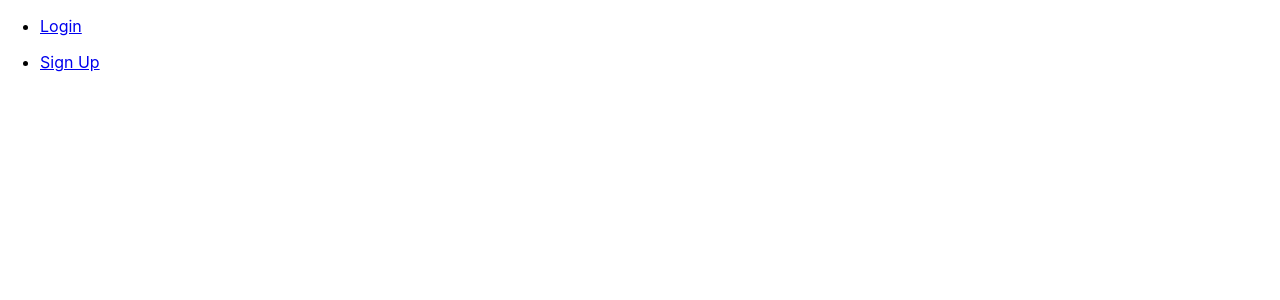
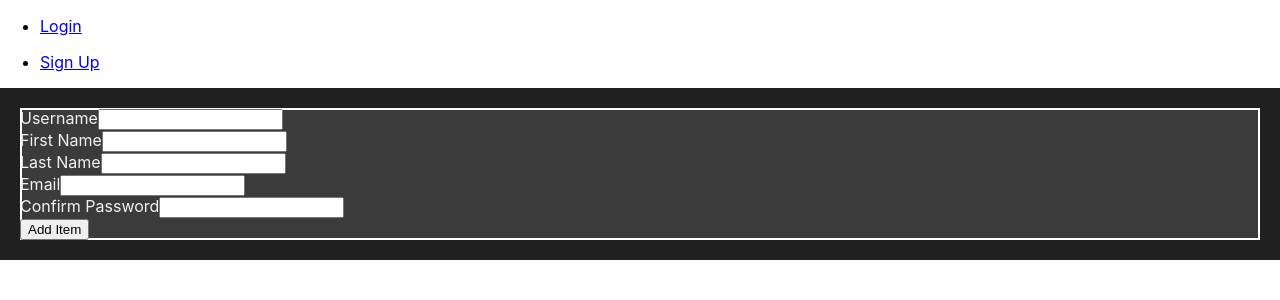
Before and after one commit to DLMedeiro/Job-Finder, a React (Create React App) app: page /profile in a window 1280 px wide. Shown: the top 300 px of the page. Built offline with nearby package versions, Linux system fonts and the light colour scheme; no server answers.

Commit message:
bring current user into routes and profile

```diff
--- a/src/App.js
+++ b/src/App.js
@@ -10,6 +10,7 @@ function App() {
   const [currentUser, setCurrentUser] = useState({});
   async function loginData(username) {
     let user = await JoblyApi.loggedInUser(username);
+    // setCurrentUser(user);
     localStorage.setItem("item", JSON.stringify(user));
     setCurrentUser(JSON.parse(localStorage.getItem("item")));
   }
@@ -20,12 +21,13 @@ function App() {
       loginData(username);
     }
   }
+  console.log(currentUser);
   // Use context for logged in and pass down
   return (
     <div>
       <BrowserRouter>
         <NavBar currentUser={currentUser.firstName} />
-        <Routes login={login} currentUser={currentUser.firstName} />
+        <Routes login={login} currentUser={currentUser} />
       </BrowserRouter>
     </div>
   );
--- a/src/Components/LoginForm.js
+++ b/src/Components/LoginForm.js
@@ -1,4 +1,5 @@
 import React, { useState } from "react";
+import { Redirect } from "react-router-dom";
 
 import {
   Card,
@@ -25,17 +26,21 @@ function LoginForm({ login, currentUser }) {
     }));
   };
 
+  console.log(currentUser);
+
   const onSubmit = (e) => {
     e.preventDefault();
     login(userLogin, userLogin.username);
     setUserLogin(INITIAL_STATE);
   };
 
-  if (currentUser) {
-    return;
-  }
-
   return (
+    <>
+      {currentUser.username ? (
+        <>
+          <Redirect to="/companies" />
+        </>
+      ) : (
         <>
           <section className="col-md-8">
             <Card>
@@ -69,6 +74,8 @@ function LoginForm({ login, currentUser }) {
             </Card>
           </section>
         </>
+      )}
+    </>
   );
 }
 
--- a/src/Components/Profile.js
+++ b/src/Components/Profile.js
@@ -9,7 +9,22 @@ import {
   Form,
 } from "reactstrap";
 
-function Profile() {
+function Profile({ currentUser }) {
+  const [formData, setFormData] = useState(currentUser);
+
+  const handleChange = (e) => {
+    const { name, value } = e.target;
+    setFormData((formData) => ({
+      ...formData,
+      [name]: value,
+    }));
+  };
+
+  const onSubmit = (e) => {
+    e.preventDefault();
+    console.log(formData);
+    // login(userLogin, userLogin.username);
+  };
   return (
     <section className="col-md-8">
       <Card>
@@ -22,6 +37,8 @@ function Profile() {
                 required="required"
                 type="text"
                 name="username"
+                value={currentUser.username}
+                onChange={handleChange}
               />
             </FormGroup>
             <FormGroup>
@@ -31,6 +48,8 @@ function Profile() {
                 required="required"
                 type="text"
                 name="firstName"
+                value={currentUser.firstName}
+                onChange={handleChange}
               />
             </FormGroup>
             <FormGroup>
@@ -40,11 +59,20 @@ function Profile() {
                 required="required"
                 type="text"
                 name="lastName"
+                value={currentUser.lastName}
+                onChange={handleChange}
               />
             </FormGroup>
             <FormGroup>
               <Label htmlFor="email">Email</Label>
-              <Input id="email" required="required" type="text" name="email" />
+              <Input
+                id="email"
+                required="required"
+                type="text"
+                name="email"
+                value={currentUser.email}
+                onChange={handleChange}
+              />
             </FormGroup>
             <FormGroup>
               <Label htmlFor="confirm">Confirm Password</Label>
@@ -53,9 +81,11 @@ function Profile() {
                 required="required"
                 type="text"
                 name="confirm"
+                // value={userLogin.username}
+                // onChange={handleChange}
               />
             </FormGroup>
-            <Button>Add Item</Button>
+            <Button onClick={onSubmit}>Add Item</Button>
           </Form>
         </CardBody>
       </Card>
--- a/src/Components/Routes.js
+++ b/src/Components/Routes.js
@@ -14,12 +14,7 @@ function Routes({ login, currentUser }) {
     <>
       <Switch>
         <Route exact path="/">
-          <Home currentUser={currentUser} />
-        </Route>
-        {currentUser ? (
-          <>
-            <Route exact path="/login">
-              <Redirect to="/companies" />
+          <Home currentUser={currentUser.firstName} />
         </Route>
         <Route exact path="/companies">
           <Companies />
@@ -31,19 +26,14 @@ function Routes({ login, currentUser }) {
           <Jobs />
         </Route>
         <Route exact path="/profile">
-              <Profile />
+          <Profile currentUser={currentUser} />
         </Route>
-          </>
-        ) : (
-          <>
         <Route exact path="/login">
           <LoginForm login={login} currentUser={currentUser} />
         </Route>
         <Route exact path="/signup">
           <SignupForm />
         </Route>
-          </>
-        )}
       </Switch>
     </>
   );
```
Lines whose indentation alone changed are shown as unchanged.
